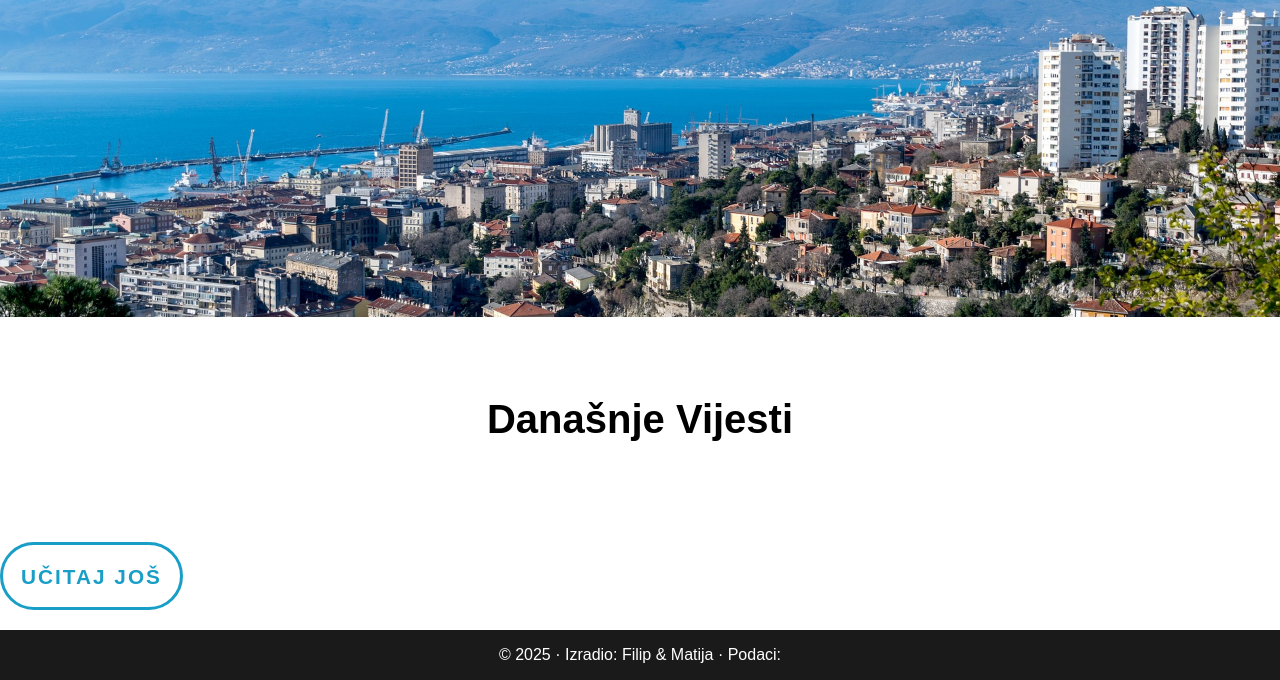
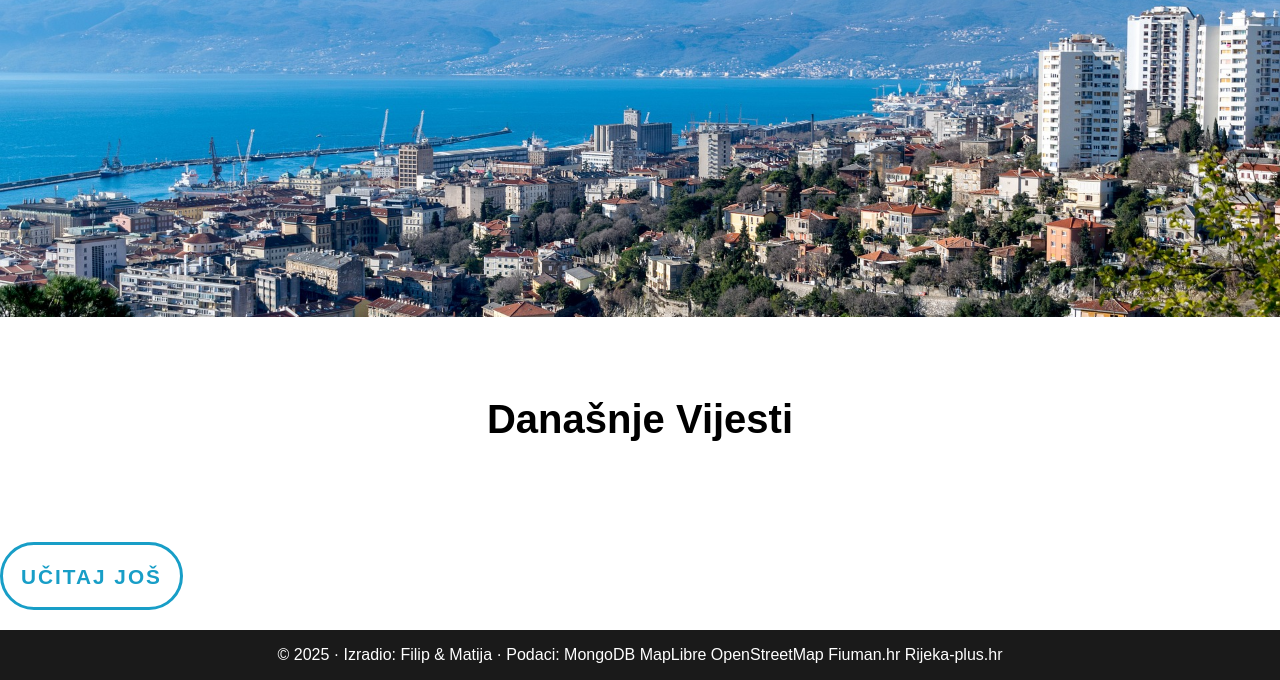
Before and after one commit to NurseJoyDR/Rijeka_projekt, a website: page vijesti.html in a window 1280 px wide. Shown: the part 136-816 px from the top of the page. Drawn offline with Linux system fonts and the light colour scheme; no server answers.

Commit message:
Update vijesti.html

```diff
--- a/vijesti.html
+++ b/vijesti.html
@@ -98,7 +98,7 @@
     </main>
 
     <footer>
-        <p>© 2025 · Izradio: Filip & Matija · Podaci:</p>
+        <p>© 2025 · Izradio: Filip & Matija · Podaci: MongoDB MapLibre OpenStreetMap Fiuman.hr Rijeka-plus.hr </p>
     </footer>
 
 </body>
```
